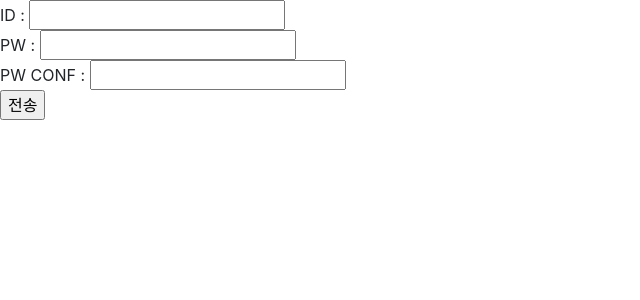
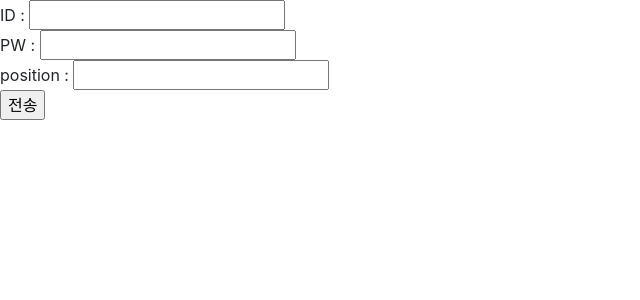
Before and after one commit to hanabzu/Warehouse-Management-System, a Django app: template Codes/subgroup1/src/Django-project/userpart/templates/register.html in a window 1280 px wide. Shown: the part 57-357 px from the top of the page, without its empty margins (0-640 px from the left). Run offline with Django 3.2, Linux system fonts and the light colour scheme; the template is opened without the code that fills it, so the values that code supplies are empty.

Commit message:
Update: register html 수정

```diff
--- a/Codes/subgroup1/src/Django-project/userpart/templates/acceptUsers.html
+++ b/Codes/subgroup1/src/Django-project/userpart/templates/acceptUsers.html
@@ -13,7 +13,7 @@
         <tr>
             <td>
                 {% for tA in tAs %}
-                    <li><a href="/userpart/{{tA.id}}/">{{ tA.id }}</a></li>
+                    <li><a href="/userpart/{{tA.accountid}}/">{{ tA.accountid }}</a></li>
     {% endfor %}
     </ul>
 {% else %}
--- a/Codes/subgroup1/src/Django-project/userpart/templates/register.html
+++ b/Codes/subgroup1/src/Django-project/userpart/templates/register.html
@@ -9,10 +9,10 @@
     <title>Title</title>
 </head>
 <body>
-    <form name="test" action="/userpart/dosignup/" method="post">{% csrf_token%}
-        ID : <input type = "text" name="id" > </br>
-        PW : <input type = "password" name="pw"></br>
-        PW CONF : <input type = "password" name= "pwconf"></br>
+    <form name="test" action="" method="post">{% csrf_token%}
+        ID : <input type = "text" name="accountid" > </br>
+        PW : <input type = "text" name="password"></br>
+        position : <input type = "text" name= "position"></br>
         <input type="submit" value="전송">
     </form>
 </body>
--- a/Codes/subgroup1/src/Django-project/userpart/views.py
+++ b/Codes/subgroup1/src/Django-project/userpart/views.py
@@ -22,7 +22,7 @@ def register(request):
     name = request.POST.get('name')
     address = request.POST.get('address')
 
-    if not (accountid==None or password==None or position==None):
+    if not (accountid=='' or password=='' or position==''):
         A = AccountInfo.AccountInfo((accountid,password,False,position,name,address,True))
         UM = UserModule()
 
@@ -32,8 +32,6 @@ def register(request):
             tA = data_TempAccountInfo(accountid = A._accountid, password = A._password, position = A._position,\
                                 name = '123', address = '123')
             tA.save()
-        else:
-            print()
 
         return render(request, 'success.html')
     return render(request, 'register.html')
```
Also changed, not shown: Codes/subgroup1/src/Django-project/db.sqlite3.
